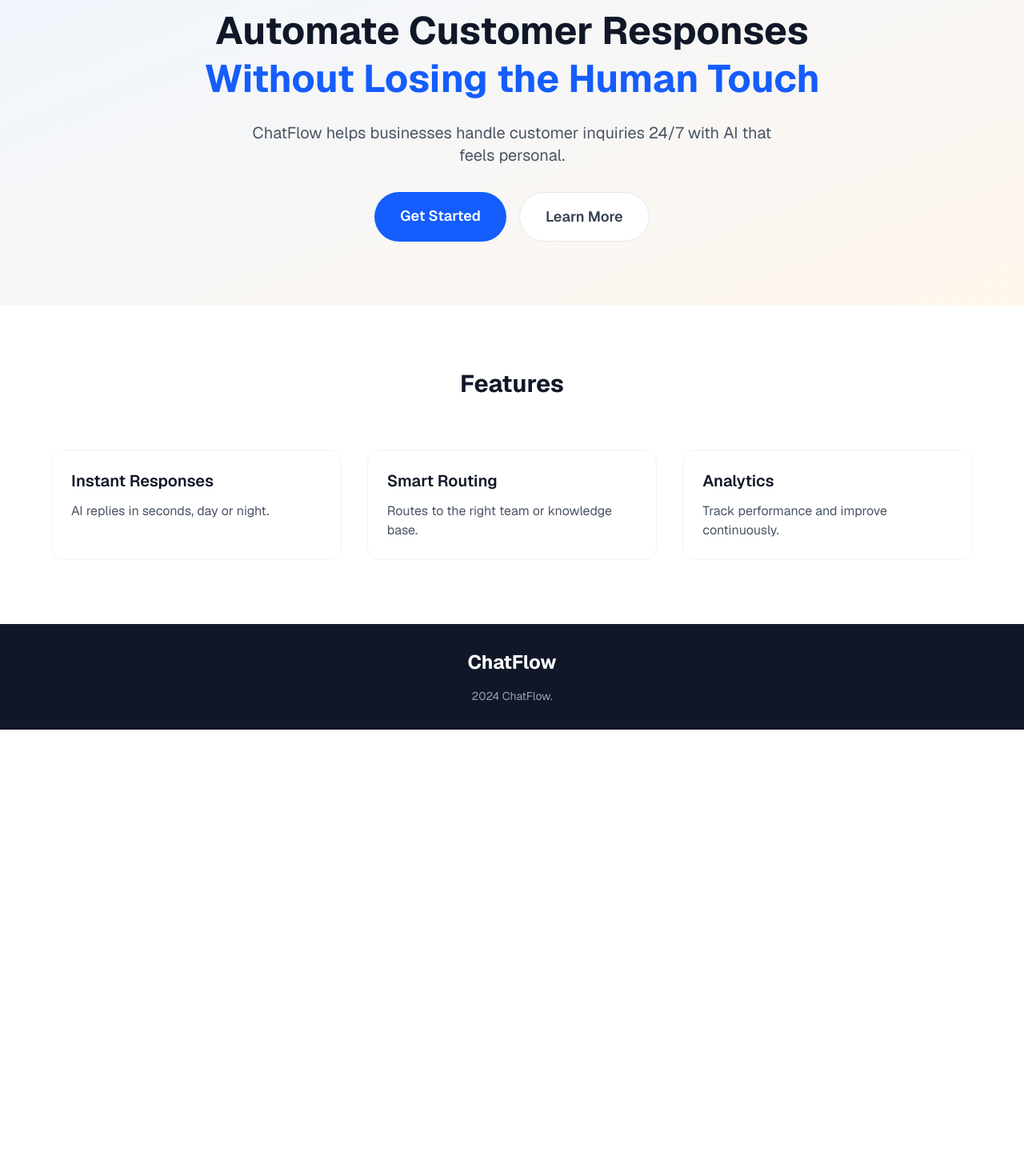
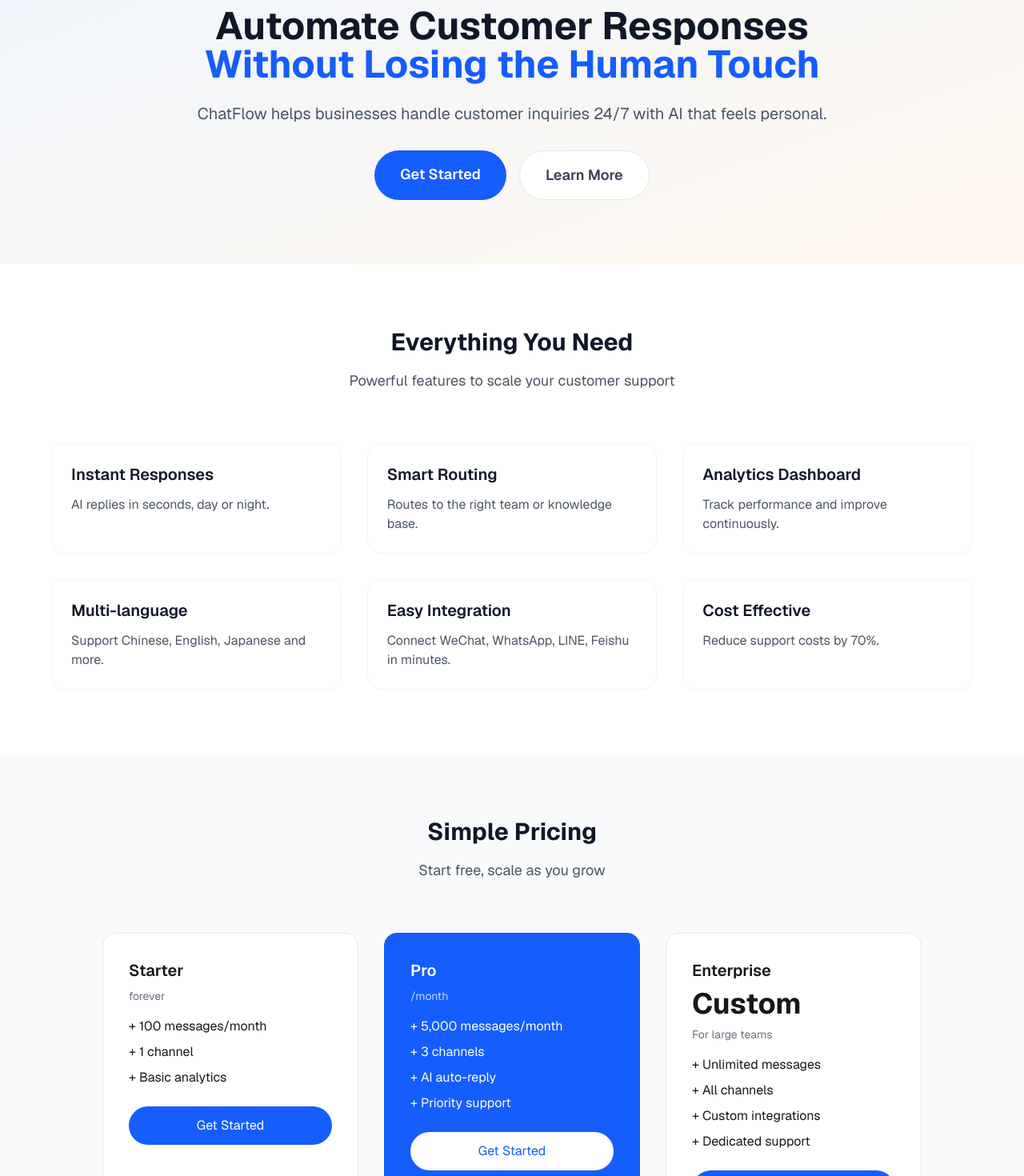
Before and after one commit to dabuliu515-spec/chatflow-landing, a Next.js app: page / in a window 1280 px wide. Shown: the part 120-1590 px from the top of the page at 80% size. Before the commit the page ends 1032 px from the top, so only its background shows below. Built offline with nearby package versions, Linux system fonts and the light colour scheme; no server answers.

Commit message:
fix: dashboard login persistence and language

```diff
--- a/app/components/LanguageContext.tsx
+++ b/app/components/LanguageContext.tsx
@@ -16,19 +16,13 @@ const LanguageContext = createContext<LanguageContextType>({
 
 export function LanguageProvider({ children }: { children: React.ReactNode }) {
   const [lang, setLang] = useState<Language>("en")
-  const [mounted, setMounted] = useState(false)
 
   useEffect(() => {
-    setMounted(true)
     const saved = localStorage.getItem("lang") as Language
     if (saved === "zh" || saved === "en") {
       setLang(saved)
     }
   }, [])
-
-  if (!mounted) {
-    return <>{children}</>
-  }
 
   return (
     <LanguageContext.Provider value={{ lang, setLang }}>
--- a/app/components/LanguageSwitcher.tsx
+++ b/app/components/LanguageSwitcher.tsx
@@ -1,12 +1,25 @@
 "use client"
+import { useState, useEffect } from "react"
 import { useLanguage } from "./LanguageContext"
 
 export default function LanguageSwitcher() {
   const { lang, setLang } = useLanguage()
+  const [mounted, setMounted] = useState(false)
+
+  useEffect(() => {
+    setMounted(true)
+  }, [])
 
   const switchLang = (newLang: "en" | "zh") => {
     setLang(newLang)
     localStorage.setItem("lang", newLang)
+  }
+
+  if (!mounted) {
+    return <div className="fixed top-4 right-4 z-50 flex gap-2">
+      <div className="px-3 py-1 rounded-full text-sm font-medium bg-gray-100 text-gray-700">EN</div>
+      <div className="px-3 py-1 rounded-full text-sm font-medium bg-gray-100 text-gray-700">Chinese</div>
+    </div>
   }
 
   return (
--- a/app/page.tsx
+++ b/app/page.tsx
@@ -1,16 +1,11 @@
 "use client"
 import Link from "next/link"
 import { useAuth } from "@/lib/AuthContext"
-import { useLanguage } from "./components/LanguageContext"
 
 export default function Home() {
   const { user, loading } = useAuth()
-  const { lang } = useLanguage()
-  const t = (zh: string, en: string) => lang === "zh" ? zh : en
 
-  if (loading) {
-    return <div className="min-h-screen flex items-center justify-center"><div>Loading...</div></div>
-  }
+  if (loading) return <div>Loading...</div>
 
   return (
     <div className="min-h-screen bg-white font-sans">
@@ -18,59 +13,54 @@ export default function Home() {
         <div className="max-w-6xl mx-auto px-6 py-4 flex items-center justify-between">
           <div className="text-2xl font-bold text-blue-600">ChatFlow</div>
           <div className="flex items-center gap-4">
-            <a href="#features" className="text-gray-600 hover:text-blue-600">{t("Features", "Features")}</a>
-            <a href="#pricing" className="text-gray-600 hover:text-blue-600">{t("Pricing", "Pricing")}</a>
+            <a href="#features" className="text-gray-600 hover:text-blue-600">Features</a>
+            <a href="#pricing" className="text-gray-600 hover:text-blue-600">Pricing</a>
             {user ? (
-              <Link href="/dashboard" className="px-4 py-2 bg-blue-600 text-white rounded-full font-medium hover:bg-blue-700">{t("Dashboard", "Dashboard")}</Link>
+              <Link href="/dashboard" className="px-4 py-2 bg-blue-600 text-white rounded-full font-medium hover:bg-blue-700">Dashboard</Link>
             ) : (
-              <Link href="/login" className="px-4 py-2 bg-blue-600 text-white rounded-full font-medium hover:bg-blue-700">{t("Login", "Login")}</Link>
+              <Link href="/login" className="px-4 py-2 bg-blue-600 text-white rounded-full font-medium hover:bg-blue-700">Login</Link>
             )}
           </div>
         </div>
       </header>
-
       <section className="pt-32 pb-20 px-6 bg-gradient-to-br from-blue-50 to-orange-50">
         <div className="max-w-4xl mx-auto text-center">
-          <h1 className="text-5xl font-bold text-gray-900 mb-6 leading-tight">
-            {t("Automate Customer Responses", "Automate Customer Responses")}<br />
-            <span className="text-blue-600">{t("Without Losing the Human Touch", "Without Losing the Human Touch")}</span>
-          </h1>
-          <p className="text-xl text-gray-600 mb-8 max-w-2xl mx-auto">
-            {t("ChatFlow helps businesses handle customer inquiries 24/7 with AI that feels personal.", "ChatFlow helps businesses handle customer inquiries 24/7 with AI that feels personal.")}
-          </p>
+          <h1 className="text-5xl font-bold text-gray-900 mb-6">Automate Customer Responses<br /><span className="text-blue-600">Without Losing the Human Touch</span></h1>
+          <p className="text-xl text-gray-600 mb-8">ChatFlow helps businesses handle customer inquiries 24/7 with AI that feels personal.</p>
           <div className="flex flex-col sm:flex-row gap-4 justify-center">
-            <Link href={user ? "/dashboard" : "/login"} className="px-8 py-4 bg-blue-600 text-white rounded-full font-semibold text-lg hover:bg-blue-700">{t("Get Started", "Get Started")}</Link>
-            <a href="#features" className="px-8 py-4 bg-white text-gray-700 rounded-full font-semibold text-lg border border-gray-200 hover:border-blue-600">{t("Learn More", "Learn More")}</a>
+            <Link href={user ? "/dashboard" : "/login"} className="px-8 py-4 bg-blue-600 text-white rounded-full font-semibold text-lg hover:bg-blue-700">Get Started</Link>
+            <a href="#features" className="px-8 py-4 bg-white text-gray-700 rounded-full font-semibold text-lg border border-gray-200 hover:border-blue-600">Learn More</a>
           </div>
         </div>
       </section>
-
       <section id="features" className="py-20 px-6 bg-white">
         <div className="max-w-6xl mx-auto">
           <div className="text-center mb-16">
-            <h2 className="text-3xl font-bold text-gray-900 mb-4">{t("Features", "Features")}</h2>
+            <h2 className="text-3xl font-bold text-gray-900 mb-4">Everything You Need</h2>
+            <p className="text-gray-600 text-lg">Powerful features to scale your customer support</p>
           </div>
           <div className="grid md:grid-cols-3 gap-8">
-            {[
-              { title: t("Instant Responses", "Instant Responses"), desc: t("AI replies in seconds, day or night.", "AI replies in seconds, day or night.") },
-              { title: t("Smart Routing", "Smart Routing"), desc: t("Routes to the right team or knowledge base.", "Routes to the right team or knowledge base.") },
-              { title: t("Analytics", "Analytics"), desc: t("Track performance and improve continuously.", "Track performance and improve continuously.") },
-            ].map((f, i) => (
-              <div key={i} className="p-6 rounded-2xl border border-gray-100 hover:border-blue-200 hover:shadow-lg">
-                <h3 className="text-xl font-semibold text-gray-900 mb-3">{f.title}</h3>
-                <p className="text-gray-600">{f.desc}</p>
-              </div>
-            ))}
+            <div className="p-6 rounded-2xl border border-gray-100 hover:border-blue-200 hover:shadow-lg"><h3 className="text-xl font-semibold text-gray-900 mb-3">Instant Responses</h3><p className="text-gray-600">AI replies in seconds, day or night.</p></div>
+            <div className="p-6 rounded-2xl border border-gray-100 hover:border-blue-200 hover:shadow-lg"><h3 className="text-xl font-semibold text-gray-900 mb-3">Smart Routing</h3><p className="text-gray-600">Routes to the right team or knowledge base.</p></div>
+            <div className="p-6 rounded-2xl border border-gray-100 hover:border-blue-200 hover:shadow-lg"><h3 className="text-xl font-semibold text-gray-900 mb-3">Analytics Dashboard</h3><p className="text-gray-600">Track performance and improve continuously.</p></div>
+            <div className="p-6 rounded-2xl border border-gray-100 hover:border-blue-200 hover:shadow-lg"><h3 className="text-xl font-semibold text-gray-900 mb-3">Multi-language</h3><p className="text-gray-600">Support Chinese, English, Japanese and more.</p></div>
+            <div className="p-6 rounded-2xl border border-gray-100 hover:border-blue-200 hover:shadow-lg"><h3 className="text-xl font-semibold text-gray-900 mb-3">Easy Integration</h3><p className="text-gray-600">Connect WeChat, WhatsApp, LINE, Feishu in minutes.</p></div>
+            <div className="p-6 rounded-2xl border border-gray-100 hover:border-blue-200 hover:shadow-lg"><h3 className="text-xl font-semibold text-gray-900 mb-3">Cost Effective</h3><p className="text-gray-600">Reduce support costs by 70%.</p></div>
           </div>
         </div>
       </section>
-
-      <footer className="py-8 px-6 bg-gray-900 text-gray-400">
-        <div className="max-w-6xl mx-auto text-center">
-          <div className="text-2xl font-bold text-white mb-4">ChatFlow</div>
-          <p className="text-sm">2024 ChatFlow.</p>
+      <section id="pricing" className="py-20 px-6 bg-gray-50">
+        <div className="max-w-6xl mx-auto">
+          <div className="text-center mb-16"><h2 className="text-3xl font-bold text-gray-900 mb-4">Simple Pricing</h2><p className="text-gray-600 text-lg">Start free, scale as you grow</p></div>
+          <div className="grid md:grid-cols-3 gap-8 max-w-5xl mx-auto">
+            <div className="p-8 rounded-2xl bg-white border border-gray-200"><h3 className="text-xl font-semibold mb-2">Starter</h3><div className="text-4xl font-bold mb-2"></div><p className="text-gray-500 text-sm mb-4">forever</p><ul className="space-y-2 mb-6"><li>+ 100 messages/month</li><li>+ 1 channel</li><li>+ Basic analytics</li></ul><Link href="/login" className="block text-center py-3 bg-blue-600 text-white rounded-full">Get Started</Link></div>
+            <div className="p-8 rounded-2xl bg-blue-600 text-white border border-blue-600"><h3 className="text-xl font-semibold mb-2">Pro</h3><div className="text-4xl font-bold mb-2"></div><p className="text-blue-200 text-sm mb-4">/month</p><ul className="space-y-2 mb-6"><li>+ 5,000 messages/month</li><li>+ 3 channels</li><li>+ AI auto-reply</li><li>+ Priority support</li></ul><Link href="/login" className="block text-center py-3 bg-white text-blue-600 rounded-full">Get Started</Link></div>
+            <div className="p-8 rounded-2xl bg-white border border-gray-200"><h3 className="text-xl font-semibold mb-2">Enterprise</h3><div className="text-4xl font-bold mb-2">Custom</div><p className="text-gray-500 text-sm mb-4">For large teams</p><ul className="space-y-2 mb-6"><li>+ Unlimited messages</li><li>+ All channels</li><li>+ Custom integrations</li><li>+ Dedicated support</li></ul><Link href="/login" className="block text-center py-3 bg-blue-600 text-white rounded-full">Contact Us</Link></div>
+          </div>
         </div>
-      </footer>
+      </section>
+      <section className="py-20 px-6 bg-gradient-to-br from-blue-600 to-blue-700"><div className="max-w-3xl mx-auto text-center"><h2 className="text-3xl font-bold text-white mb-4">Ready to Get Started?</h2><p className="text-blue-100 text-lg mb-8">Join hundreds of businesses using ChatFlow.</p><a href="mailto:hello@chatflow.com" className="inline-block px-8 py-4 bg-white text-blue-600 rounded-full font-semibold text-lg">Contact Us Today</a></div></section>
+      <footer className="py-8 px-6 bg-gray-900 text-gray-400"><div className="max-w-6xl mx-auto text-center"><div className="text-2xl font-bold text-white mb-4">ChatFlow</div><p className="text-sm">2024 ChatFlow.</p></div></footer>
     </div>
   )
 }
```
